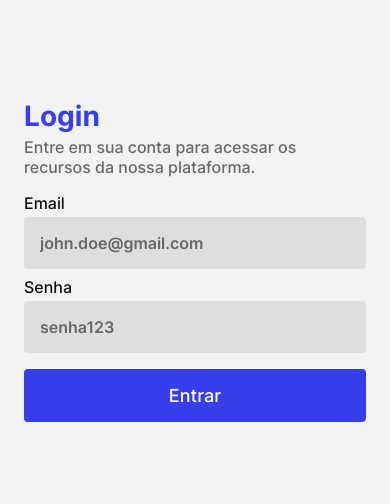
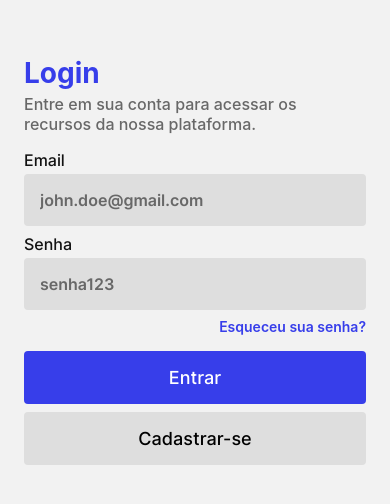
Before and after one commit to https-eduardo/relt-save-mobile, a React Native app: screen /MailLogin in a window 390 px wide. Shown: the part 162-666 px from the top of the page. Built offline with nearby package versions, Linux system fonts and the light colour scheme.

Commit message:
feat(MailLogin): add register button and forgot password link

```diff
--- a/src/screens/Auth/MailLogin/index.tsx
+++ b/src/screens/Auth/MailLogin/index.tsx
@@ -1,24 +1,42 @@
-import { Text, View } from 'react-native';
-import { styles } from './styles';
-import AppTextInput from '../../../components/AppTextInput';
-import AppButton from '../../../components/AppButton';
+import { Text, View } from "react-native";
+import { styles } from "./styles";
+import AppTextInput from "../../../components/AppTextInput";
+import AppButton from "../../../components/AppButton";
 
 export default function MailLoginScreen() {
-  async function handleLogin() {
-
-  }
+  async function handleLogin() {}
+  function navigateToForgotPassword() {}
+  function navigateToRegister() {}
 
   return (
     <View style={styles.container}>
       <View style={styles.texts}>
         <Text style={styles.title}>Login</Text>
-        <Text style={styles.subtitle}>Entre em sua conta para acessar os recursos da nossa plataforma.</Text>
+        <Text style={styles.subtitle}>
+          Entre em sua conta para acessar os recursos da nossa plataforma.
+        </Text>
       </View>
       <View style={styles.inputs}>
-        <AppTextInput label='Email' placeholder='john.doe@gmail.com' validatorType='email' />
-        <AppTextInput label='Senha' placeholder='senha123' validatorType='password' />
+        <AppTextInput
+          label="Email"
+          placeholder="john.doe@gmail.com"
+          validatorType="email"
+        />
+        <AppTextInput
+          label="Senha"
+          placeholder="senha123"
+          validatorType="password"
+        />
       </View>
-      <AppButton onPress={handleLogin} primary text='Entrar' />
+      <View style={styles.forgotPasswordContainer}>
+        <Text style={styles.forgotPassword} onPress={navigateToForgotPassword}>
+          Esqueceu sua senha?
+        </Text>
+      </View>
+      <View style={styles.buttons}>
+        <AppButton onPress={handleLogin} primary text="Entrar" />
+        <AppButton onPress={navigateToRegister} text="Cadastrar-se" />
+      </View>
     </View>
-  )
+  );
 }
--- a/src/screens/Auth/MailLogin/styles.tsx
+++ b/src/screens/Auth/MailLogin/styles.tsx
@@ -1,27 +1,39 @@
-import { StyleSheet } from 'react-native';
-import { COLORS } from '../../../theme';
+import { StyleSheet } from "react-native";
+import { COLORS } from "../../../theme";
 
 export const styles = StyleSheet.create({
   container: {
     flex: 1,
-    justifyContent: 'center',
-    margin: 24
+    justifyContent: "center",
+    margin: 24,
   },
   texts: {
     gap: 4,
   },
   title: {
-    fontFamily: 'InterBold',
+    fontWeight: "bold",
     fontSize: 28,
-    color: COLORS.primary
+    color: COLORS.primary,
   },
   subtitle: {
-    fontFamily: 'InterMedium',
+    fontWeight: "500",
     fontSize: 16,
-    color: COLORS.text
+    color: COLORS.text,
   },
   inputs: {
     gap: 8,
-    marginVertical: 16
-  }
+    marginTop: 16,
+    marginBottom: 8,
+  },
+  forgotPasswordContainer: {
+    alignItems: "flex-end",
+  },
+  buttons: {
+    marginTop: 16,
+    gap: 8,
+  },
+  forgotPassword: {
+    color: COLORS.primary,
+    fontWeight: "600",
+  },
 });
```
